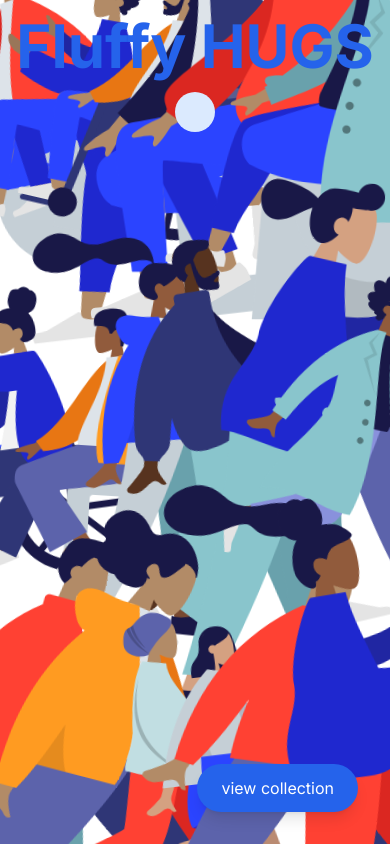
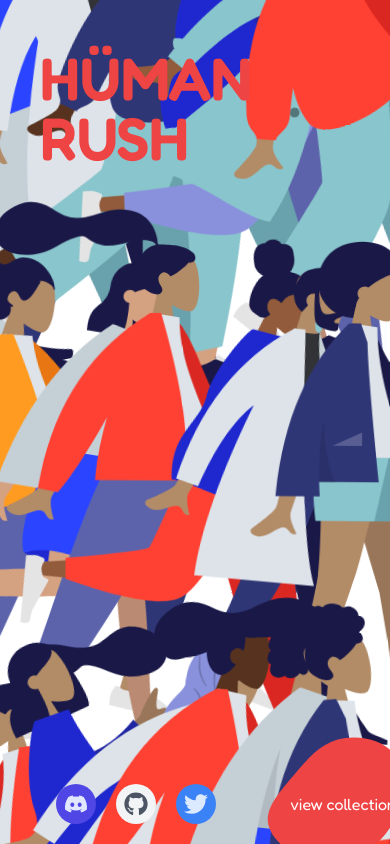
Before and after one commit to Sithu-Aung-Khant/codigo-assignment-1, a Next.js app: page / in a window 390 px wide. Built offline with nearby package versions, Linux system fonts and the light colour scheme.

Commit message:
Update package.json to include react-icons dependency, modify layout.tsx to use Fredoka font, and enhance Home component with new human images and social media icons. Adjusted animation delays and layout for improved responsiveness and visual appeal.

```diff
--- a/app/globals.css
+++ b/app/globals.css
@@ -26,6 +26,7 @@
 
 .animate-bounce-wave {
   animation: bounce-wave 1.5s ease-in-out infinite;
+  animation-delay: var(--animation-delay, 0s);
 }
 
 @layer base {
--- a/app/layout.tsx
+++ b/app/layout.tsx
@@ -1,8 +1,13 @@
 import type { Metadata } from 'next';
-import { Inter } from 'next/font/google';
 import './globals.css';
+import { Fredoka } from 'next/font/google';
 
-const inter = Inter({ subsets: ['latin'] });
+const fredoka = Fredoka({
+  subsets: ['latin'],
+  weight: ['400', '500', '600', '700'],
+  display: 'swap',
+});
+
 export const metadata: Metadata = {
   title: 'Create Next App',
   description: 'Generated by create next app',
@@ -15,7 +20,7 @@ export default function RootLayout({
 }>) {
   return (
     <html lang='en'>
-      <body className={inter.className}>{children}</body>
+      <body className={fredoka.className}>{children}</body>
     </html>
   );
 }
--- a/app/page.tsx
+++ b/app/page.tsx
@@ -1,34 +1,28 @@
 import Image from 'next/image';
+import blob from '@/public/blob.svg';
+import { FaTwitter, FaInstagram, FaGithub, FaDiscord } from 'react-icons/fa';
 
 export default function Home() {
   // Array of human images from the public/humans folder
   const images = [
-    'humans/sitting-1.svg',
-    'humans/sitting-2.svg',
-    'humans/sitting-3.svg',
-    'humans/sitting-4.svg',
-    'humans/sitting-5.svg',
-    'humans/sitting-6.svg',
-    'humans/sitting-7.svg',
-    'humans/sitting-8.svg',
     'humans/standing-1.svg',
+    'humans/standing-17.svg',
     'humans/standing-2.svg',
     'humans/standing-3.svg',
     'humans/standing-4.svg',
     'humans/standing-5.svg',
     'humans/standing-6.svg',
-    'humans/standing-7.svg',
     'humans/standing-8.svg',
     'humans/standing-9.svg',
     'humans/standing-10.svg',
-    // 'humans/standing-11.svg',
-    // 'humans/standing-12.svg',
-    // 'humans/standing-13.svg',
-    // 'humans/standing-14.svg',
-    // 'humans/standing-15.svg',
-    // 'humans/standing-16.svg',
-    // 'humans/standing-17.svg',
-    // 'humans/standing-18.svg',
+    'humans/standing-11.svg',
+    'humans/standing-12.svg',
+    'humans/sitting-1.svg',
+    'humans/standing-13.svg',
+    'humans/standing-14.svg',
+    'humans/standing-15.svg',
+    'humans/standing-16.svg',
+    'humans/standing-18.svg',
     // 'humans/standing-19.svg',
     // 'humans/standing-20.svg',
     // 'humans/standing-21.svg',
@@ -40,32 +34,26 @@ export default function Home() {
   return (
     <main className='h-screen w-full relative overflow-hidden bg-white'>
       {/* Hero section with logo */}
-      <div className='fixed top-4 left-0 right-0 z-50 flex flex-col items-center justify-center'>
-        <h1 className='text-6xl font-bold text-blue-600 mb-4'>Fluffy HUGS</h1>
-        <div className='flex gap-4'>
-          <a href='#' className='text-blue-600 hover:text-blue-700'>
-            <div className='w-10 h-10 bg-blue-100 rounded-full flex items-center justify-center'>
-              {/* Add your social icons here */}
-            </div>
-          </a>
-        </div>
+      <div className='fixed top-12 left-10 right-0 z-50 flex flex-col items-center justify-center'>
+        <h1 className='text-6xl w-full font-semibold text-red-500 mb-4'>
+          HÜMAN RUSH{' '}
+        </h1>
       </div>
-
       {/* Overlapping images container */}
       <div className='absolute inset-0 w-full h-full'>
         {images.map((image, index) => {
           const randomRotate = Math.random() * 30 - 15;
-          const randomScale = 0.7 + Math.random() * 0.6;
 
           // Adjust grid calculations
           const columns = 6;
           const rows = 4;
           const columnWidth = 100 / columns;
           const rowHeight = 100 / rows;
-          const rowSpacing = 15; // Add extra spacing between rows (in percentage)
+          const rowSpacing = 20; // Add extra spacing between rows (in percentage)
 
-          // Calculate row index
+          // Calculate row and column index
           const rowIndex = Math.floor(index / columns);
+          const columnIndex = index % columns;
 
           // Center the image within its grid cell
           const left = `${
@@ -76,6 +64,11 @@ export default function Home() {
             rowHeight * 0.5
           }%`;
 
+          // Calculate total delay based on row and column
+          const rowDelay = rowIndex * 0.5; // 0.5s delay per row
+          const columnDelay = columnIndex * 0.2; // 0.2s delay per column
+          const totalDelay = rowDelay + columnDelay;
+
           return (
             <div
               key={index}
@@ -83,13 +76,20 @@ export default function Home() {
               style={{
                 left,
                 top,
-                transform: `translate(-50%, -50%) rotate(${randomRotate}deg) scale(${randomScale})`,
-                width: '100vw',
-                height: '100vh',
+                // transform: `translate(-50%, -50%)`,
+                transform: `translate(-50%, -50%) rotate(${randomRotate}deg)`,
+                width: '115vw',
+                height: '115vh',
                 zIndex: rowIndex,
+                transitionDelay: `${totalDelay}s`,
               }}
             >
-              <div className='relative w-full h-full group animate-bounce-wave'>
+              <div
+                className='relative w-full h-full group animate-bounce-wave'
+                style={{
+                  animationDelay: `${totalDelay}s`,
+                }}
+              >
                 <Image
                   src={`/${image}`}
                   alt={`Human Illustration ${index + 1}`}
@@ -103,11 +103,46 @@ export default function Home() {
           );
         })}
       </div>
-
       {/* View Collection Button */}
-      <div className='fixed bottom-8 right-8 z-50'>
-        <button className='bg-blue-600 text-white px-6 py-3 rounded-full hover:bg-blue-700 transition-colors duration-300 shadow-lg'>
-          view collection
+      <div className='fixed flex justify-between w-full items-center -bottom-10 -right-14 z-50'>
+        <div className='flex gap-5'>
+          <a
+            href='https://discord.com'
+            className='text-indigo-100 hover:text-indigo-50'
+            aria-label='Discord'
+          >
+            <div className='w-10 h-10 bg-indigo-600 rounded-full flex items-center justify-center'>
+              <FaDiscord className='w-6 h-6' />
+            </div>
+          </a>
+          <a
+            href='https://github.com'
+            className='text-gray-600 hover:text-gray-700'
+            aria-label='GitHub'
+          >
+            <div className='w-10 h-10 bg-gray-100 rounded-full flex items-center justify-center'>
+              <FaGithub className='w-6 h-6' />
+            </div>
+          </a>
+          <a
+            href='https://twitter.com'
+            className='text-blue-100 hover:text-blue-50'
+            aria-label='Twitter'
+          >
+            <div className='w-10 h-10 bg-blue-500 rounded-full flex items-center justify-center'>
+              <FaTwitter className='w-6 h-6' />
+            </div>
+          </a>
+        </div>
+        <button className='relative text-white pl-6 py-3 w-[280px] h-40'>
+          <Image
+            src={blob}
+            alt='Background Blob'
+            fill
+            className='object-cover -z-10 transition-transform duration-300 hover:scale-105'
+            style={{ objectPosition: 'center' }}
+          />
+          <span className='relative z-10'>view collection</span>
         </button>
       </div>
     </main>
--- a/package.json
+++ b/package.json
@@ -16,6 +16,7 @@
     "next": "14.2.28",
     "react": "^18",
     "react-dom": "^18",
+    "react-icons": "^5.5.0",
     "tailwind-merge": "^3.2.0",
     "tailwindcss-animate": "^1.0.7"
   },
```
Also changed, not shown: public/blob.svg (added), 1 other file (tests, documents, lock files or other folders).
